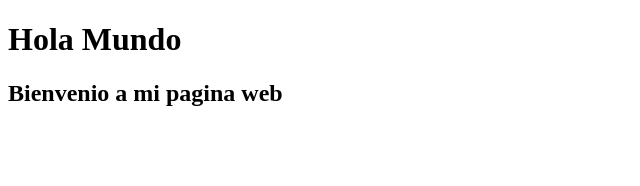
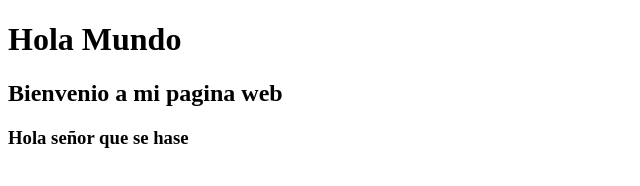
Before and after one commit to Navasco1111/prueba-web, a plain HTML site: page index.html in a window 1280 px wide. Shown: the whole page, without its empty margins (0-640 px from the left). Drawn offline with Linux system fonts and the light colour scheme.

Commit message:
Faltaba poner una frase
Nada simplimente el h3

```diff
--- a/index.html
+++ b/index.html
@@ -7,5 +7,6 @@
 <body>
 	<h1>Hola Mundo</h1>
 	<h2>Bienvenio a mi pagina web</h2>
+	<h3>Hola señor que se hase</h3>
 </body>
 </html>
```
